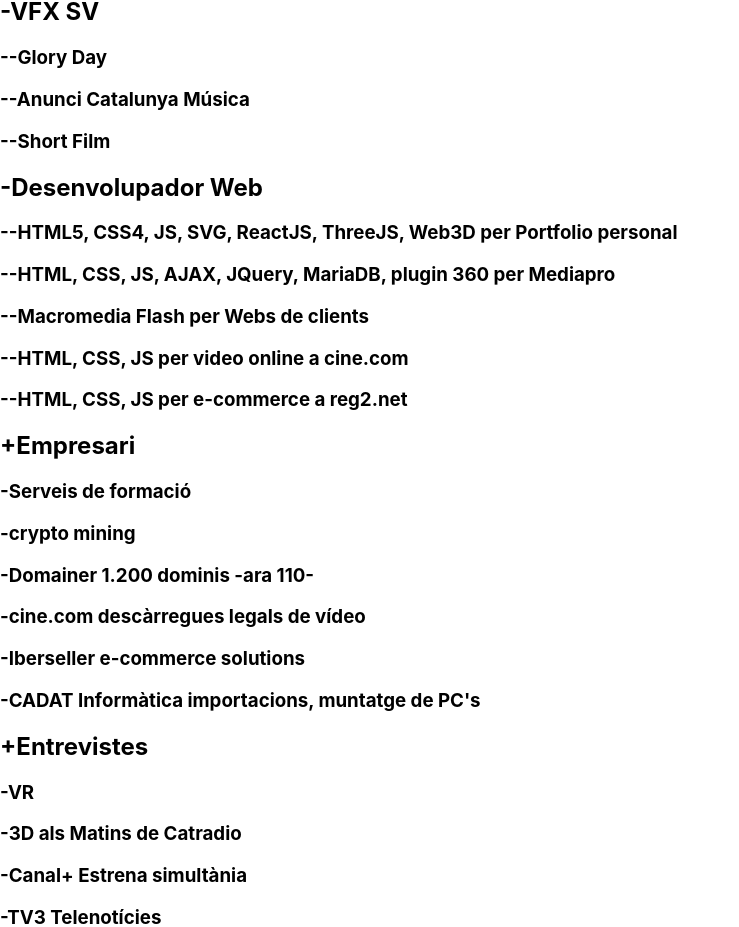
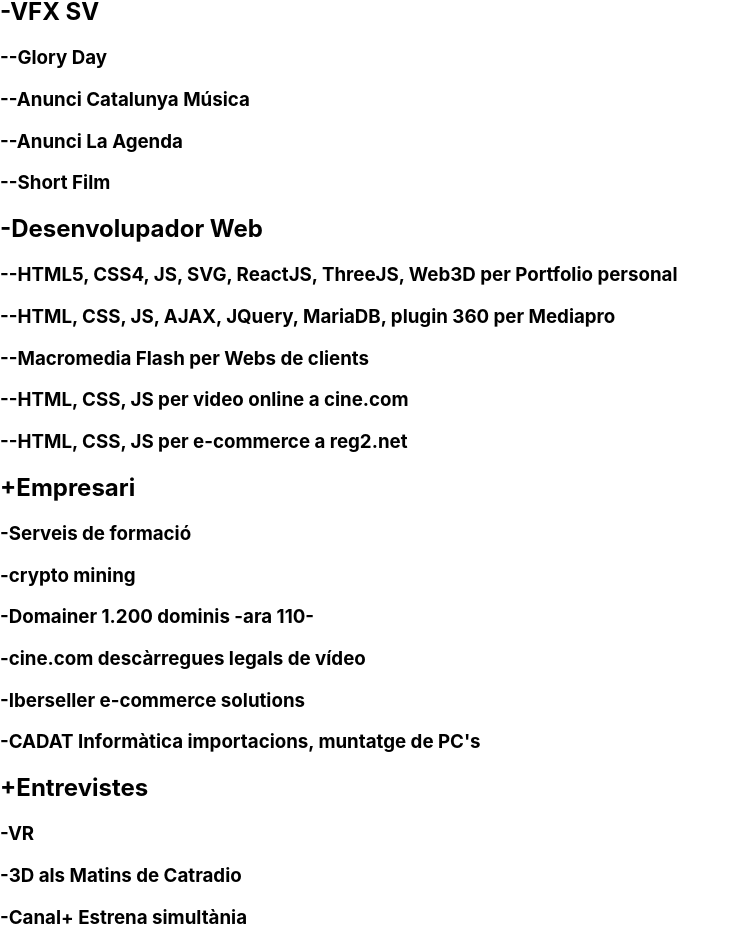
Before and after one commit to jordi3d/Portfoli, a React (Create React App) app: page / in a window 1280 px wide. Shown: the part 2497-3424 px from the top of the page, without its empty margins (0-739 px from the left). Built offline with nearby package versions, Linux system fonts and the light colour scheme.

Commit message:
actualitzant continguts

```diff
--- a/src/Cv.js
+++ b/src/Cv.js
@@ -381,6 +381,7 @@
         <h2>-VFX SV</h2>
         <h3>--Glory Day</h3>
         <h3>--Anunci Catalunya Música</h3>
+        <h3>--Anunci La Agenda</h3>
         <h3>--Short Film</h3>
         <h2>-{feines[4][language]}</h2>
         <h3>
```
